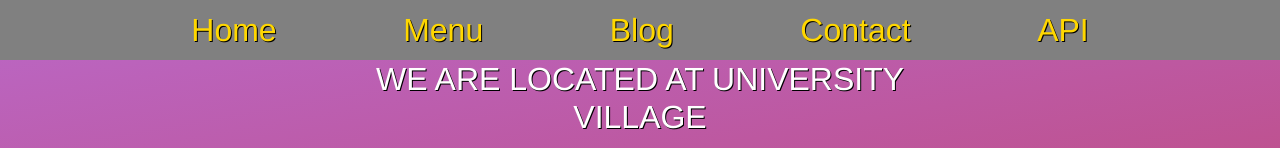
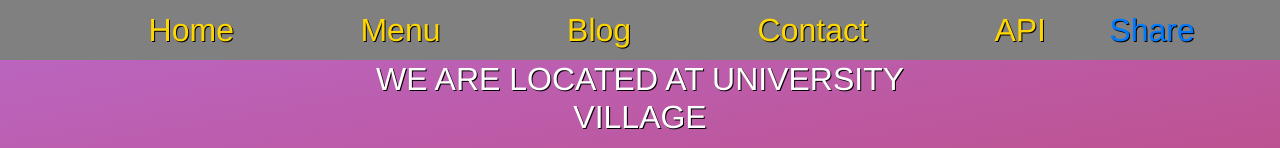
Before and after one commit to chanjessica/assignment01, a Nuxt app: page / in a window 1280 px wide. Shown: the top 148 px of the page. Built offline with nearby package versions, Linux system fonts and the light colour scheme.

Commit message:
add share in header

```diff
--- a/components/header.vue
+++ b/components/header.vue
@@ -17,7 +17,13 @@
                 <nuxt-link to="/API">API</nuxt-link>
             </li>
         </ul>
-    </header>
+            <!-- share facebook -->
+        <div class="fb-share-button" data-href="https://www.pandaexpress.com/" data-layout="button_count" data-size="large">
+        <a target="_blank" href="https://www.facebook.com/sharer/sharer.php?u=https%3A%2F%2Fwww.pandaexpress.com%2F&amp;src=sdkpreparse" class="fb-xfbml-parse-ignore">Share</a>
+        </div>
+
+   </header>
+
 </template>
 
 <style scoped>
```
